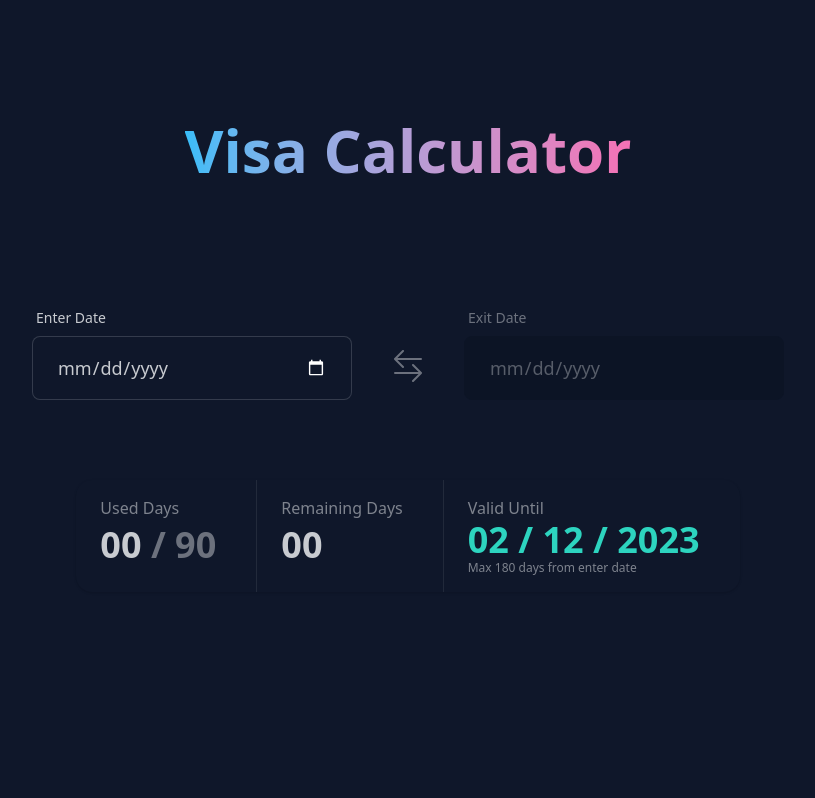
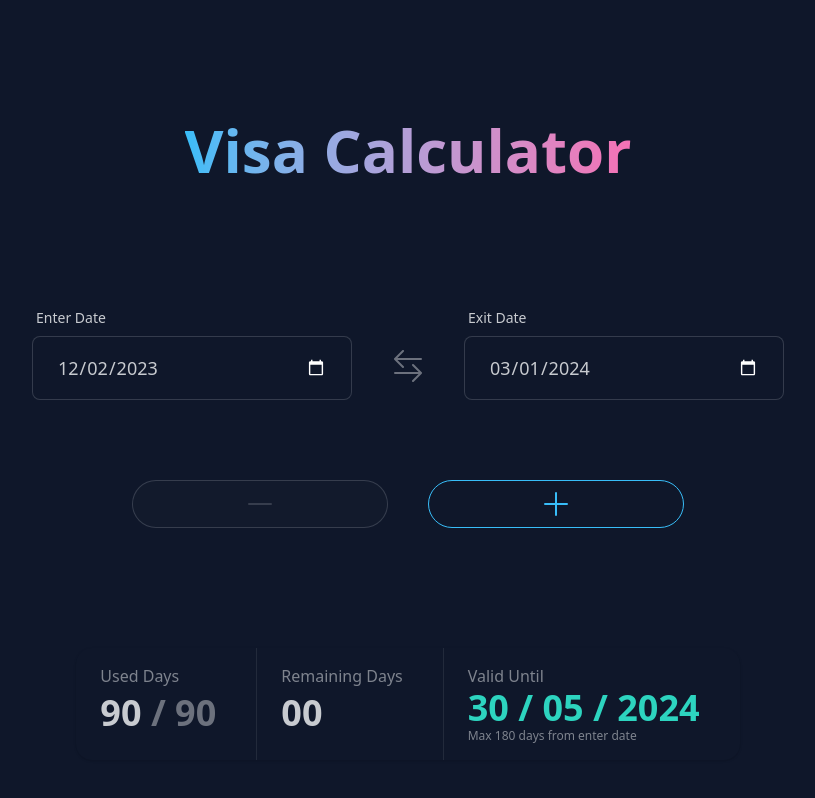
Before and after one commit to webceyhan/nuxt-visa-calculator, a Nuxt app: page / in a window 1280 px wide. Shown: the top 798 px of the page, without its empty margins (232-1047 px from the left). Built offline with nearby package versions, Linux system fonts and the light colour scheme.

Commit message:
refactor app date formula

```diff
--- a/app.vue
+++ b/app.vue
@@ -1,13 +1,15 @@
 <script setup lang="ts">
-import { MAX_DAYS, MAX_DAYS_INTERVAL } from "~/constants";
+import { MAX_DAYS_PER_VISIT, MAX_DAYS_INTERVAL } from "~/constants";
 const {
-  enterDate,
-  exitDate,
+  visits,
   usedDays,
   remainingDays,
+  expireDateStr,
   isExpired,
-  expireDateFormatted,
-  canExit,
+  addNextVisit,
+  removeLastVisit,
+  canAddVisit,
+  canRemoveVisit,
 } = useDateFormula();
 </script>
 
@@ -19,35 +21,21 @@ const {
       </h1>
     </header>
 
-    <div class="flex flex-col md:flex-row w-full items-center justify-center gap-10">
-      <!-- enter date -->
-      <form-control :label="$t('date.enter')" type="date" v-model="enterDate" />
+    <visit-date-range
+      v-for="visit in visits"
+      v-model:enter-date="visit.enterDate"
+      v-model:exit-date="visit.exitDate"
+    />
 
-      <svg
-        xmlns="http://www.w3.org/2000/svg"
-        fill="currentColor"
-        class="max-md:hidden w-8 h-8 opacity-50 mt-8"
-        viewBox="0 0 16 16"
-      >
-        <path
-          fill-rule="evenodd"
-          d="M1 11.5a.5.5 0 0 0 .5.5h11.793l-3.147 3.146a.5.5 0 0 0 .708.708l4-4a.5.5 0 0 0 0-.708l-4-4a.5.5 0 0 0-.708.708L13.293 11H1.5a.5.5 0 0 0-.5.5m14-7a.5.5 0 0 1-.5.5H2.707l3.147 3.146a.5.5 0 1 1-.708.708l-4-4a.5.5 0 0 1 0-.708l4-4a.5.5 0 1 1 .708.708L2.707 4H14.5a.5.5 0 0 1 .5.5"
-        />
-      </svg>
-
-      <!-- exit date -->
-      <form-control
-        :label="$t('date.exit')"
-        type="date"
-        v-model="exitDate"
-        :disabled="!canExit"
-      />
+    <div class="flex items-center justify-between md:my-10 gap-10">
+      <visit-remove-button :disabled="!canRemoveVisit" @click="removeLastVisit()" />
+      <visit-add-button :disabled="!canAddVisit" @click="addNextVisit()" />
     </div>
 
     <stat-group class="max-md:stats-vertical md:my-10 max-sm:w-full">
       <stat :title="$t('days.used')">
         <countdown :value="usedDays" />
-        <span class="opacity-50"> / {{ MAX_DAYS }} </span>
+        <span class="opacity-50"> / {{ MAX_DAYS_PER_VISIT }} </span>
       </stat>
 
       <stat :title="$t('days.remaining')">
@@ -61,7 +49,7 @@ const {
             'text-error': isExpired,
           }"
         >
-          {{ expireDateFormatted }}
+          {{ expireDateStr }}
         </span>
 
         <template #desc>
--- a/composables/useDateFormula.ts
+++ b/composables/useDateFormula.ts
@@ -1,55 +1,83 @@
-import {
-    addDays,
-    differenceInDays,
-    lightFormat,
-    isAfter,
-    isValid,
-} from 'date-fns';
-import { MAX_DAYS, MAX_DAYS_INTERVAL, TODAY } from '~/constants';
+import { addDays, differenceInDays, lightFormat, isAfter } from 'date-fns';
+import { MAX_DAYS_PER_VISIT, MAX_DAYS_INTERVAL, TODAY } from '~/constants';
+
+interface Visit {
+    enterDate: Date;
+    exitDate: Date;
+}
 
 export const useDateFormula = () => {
-    // yyyy-mm-dd
-    const enterDate = ref('');
-    const exitDate = ref('');
+    // STATE
+    const visits = reactive<Visit[]>([
+        {
+            // first visit
+            enterDate: addDays(TODAY, 0),
+            exitDate: addDays(TODAY, MAX_DAYS_PER_VISIT),
+        },
+    ]);
 
-    const canExit = computed(() => enterDate.value !== '');
+    // GETTERS
+    const firstVisit = computed<Visit>(() => visits[0]);
+    const lastVisit = computed<Visit>(() => visits[visits.length - 1]);
 
     const expireDate = computed<Date>(() => {
-        const entered = new Date(enterDate.value);
-
-        if (!isValid(entered)) return TODAY;
-
-        return addDays(entered, MAX_DAYS_INTERVAL);
-    });
-
-    const expireDateFormatted = computed<string>(() => {
-        return lightFormat(expireDate.value, 'dd / MM / yyyy');
+        return addDays(firstVisit.value.enterDate, MAX_DAYS_INTERVAL);
     });
 
     const usedDays = computed<number>(() => {
-        const entered = new Date(enterDate.value);
-        const exited = new Date(exitDate.value);
-        const days = differenceInDays(exited, entered);
+        const days = visits.reduce((acc, { exitDate, enterDate }) => {
+            return acc + differenceInDays(exitDate, enterDate);
+        }, 0);
 
-        return days < 0 ? 0 : days > MAX_DAYS ? MAX_DAYS : days;
+        if (days > MAX_DAYS_PER_VISIT) {
+            return MAX_DAYS_PER_VISIT;
+        }
+
+        return days < 0 ? 0 : days;
     });
 
     const remainingDays = computed<number>(() => {
-        return MAX_DAYS - usedDays.value;
+        return MAX_DAYS_PER_VISIT - usedDays.value;
+    });
+
+    const expireDateStr = computed<string>(() => {
+        return lightFormat(expireDate.value, 'dd / MM / yyyy');
     });
 
     const isExpired = computed<boolean>(() => {
         return isAfter(TODAY, expireDate.value);
     });
 
+    const canAddVisit = computed<boolean>(() => {
+        return visits.length < MAX_DAYS_PER_VISIT;
+    });
+
+    const canRemoveVisit = computed<boolean>(() => {
+        return visits.length > 1;
+    });
+
+    // ACTIONS
+    const addNextVisit = (): void => {
+        visits.push({
+            enterDate: lastVisit.value.exitDate,
+            exitDate: addDays(lastVisit.value.exitDate, MAX_DAYS_PER_VISIT),
+        });
+    };
+
+    const removeLastVisit = (): void => {
+        visits.pop();
+    };
+
     return {
-        enterDate,
-        exitDate,
-        expireDate,
-        expireDateFormatted,
+        visits,
         usedDays,
         remainingDays,
+        expireDateStr,
         isExpired,
-        canExit,
+        lastVisit,
+        addNextVisit,
+        removeLastVisit,
+        canAddVisit,
+        canRemoveVisit,
     };
 };
--- a/constants.ts
+++ b/constants.ts
@@ -4,8 +4,8 @@ export const DATE_FORMAT = 'yyyy-MM-dd';
 // date of today
 export const TODAY = new Date();
 
-// maximum days of stay
-export const MAX_DAYS = 90;
+// maximum days of visit
+export const MAX_DAYS_PER_VISIT = 90;
 
-// maximum days of interval between enter and exit
+// maximum days of interval between first and last visit
 export const MAX_DAYS_INTERVAL = 180;
```
